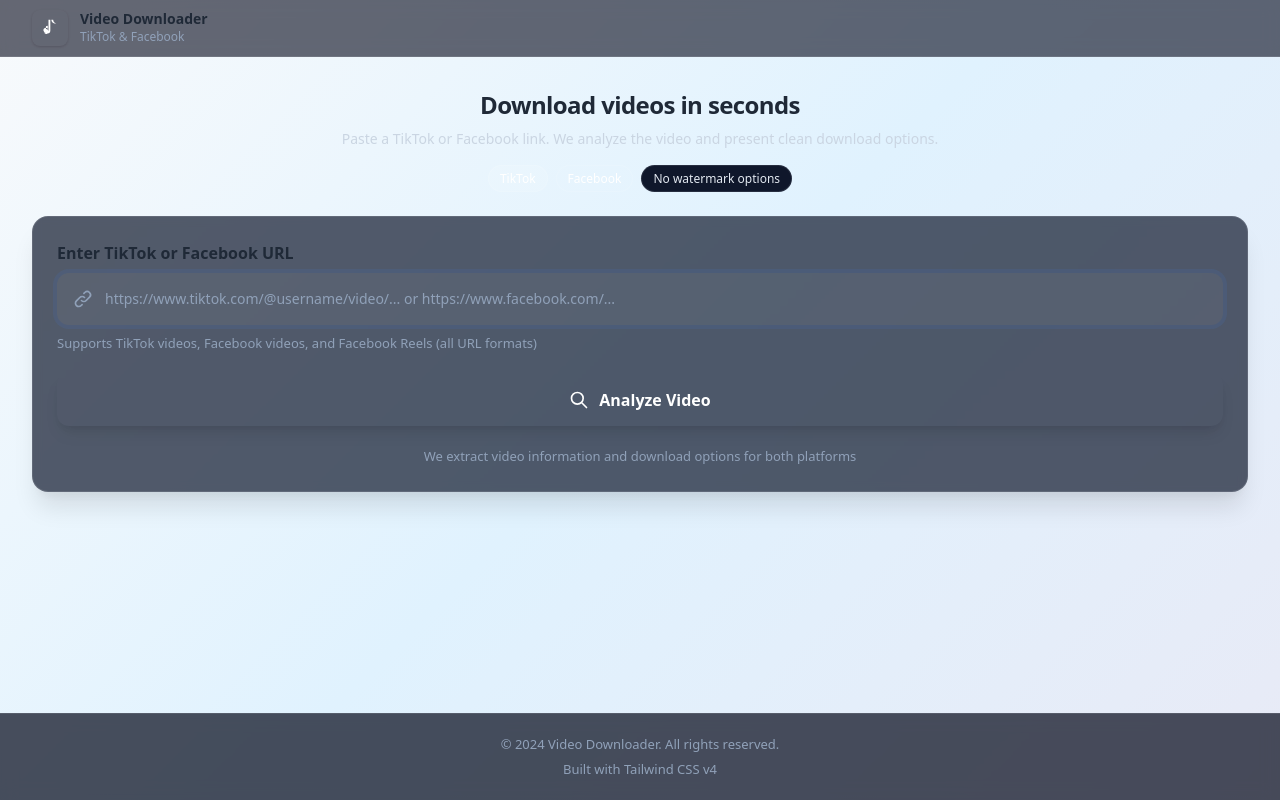
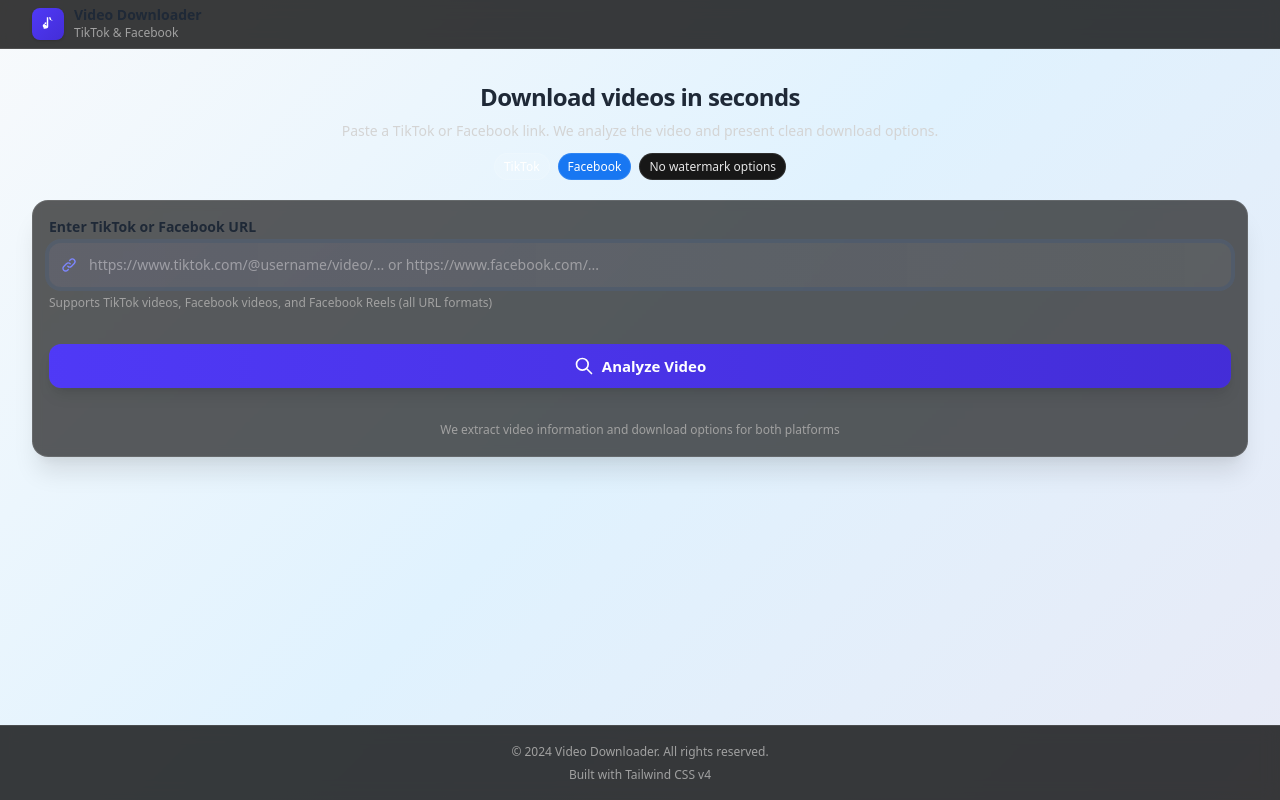
Before and after one commit to Levitzy/biartik, a Flask app: page / in a window 1280 px wide. Run offline with Flask 3, Linux system fonts and the light colour scheme; some libraries are stand-ins or nearby versions.

Commit message:
Update index.html

```diff
--- a/templates/index.html
+++ b/templates/index.html
@@ -7,230 +7,191 @@
     <meta name="description" content="Download TikTok and Facebook videos with or without watermark. Fast, free, and high quality.">
     <meta name="robots" content="index, follow">
     <script src="https://cdn.jsdelivr.net/npm/@tailwindcss/browser@4"></script>
-    <script>
-      tailwind.config = {
-        theme: {
-          extend: {
-            colors: {
-              primary: {
-                50: "#eff6ff",
-                100: "#dbeafe",
-                200: "#bfdbfe",
-                300: "#93c5fd",
-                400: "#60a5fa",
-                500: "#3b82f6",
-                600: "#2563eb",
-                700: "#1d4ed8",
-                800: "#1e40af",
-                900: "#1e3a8a"
-              },
-              success: {
-                50: "#ecfdf5",
-                100: "#d1fae5",
-                200: "#a7f3d0",
-                300: "#6ee7b7",
-                400: "#34d399",
-                500: "#10b981",
-                600: "#059669",
-                700: "#047857",
-                800: "#065f46",
-                900: "#064e3b"
-              },
-              facebook: {
-                500: "#1877f2",
-                600: "#166fe5"
-              }
-            },
-            animation: {
-              "fade-in": "fadeIn 0.6s ease-out",
-              "slide-up": "slideUp 0.5s ease-out",
-              "pulse-soft": "pulse 2s cubic-bezier(0.4, 0, 0.6, 1) infinite"
-            },
-            screens: {
-              xs: "475px",
-              "3xl": "1600px"
-            }
-          }
-        }
-      };
-    </script>
     <link rel="stylesheet" href="{{ url_for('static', filename='styles.css') }}">
   </head>
-  <body class="min-h-screen antialiased bg-slate-950 text-slate-100 selection:bg-primary-500/20 selection:text-white [background-image:radial-gradient(42rem_42rem_at_-10%_-20%,theme(colors.slate.800/.6),transparent),radial-gradient(32rem_32rem_at_120%_-10%,theme(colors.indigo.900/.5),transparent),radial-gradient(48rem_48rem_at_60%_120%,theme(colors.slate.800/.5),transparent)]">
-    <a href="#main" class="sr-only focus:not-sr-only focus:fixed focus:top-4 focus:left-4 focus:z-50 focus:rounded-lg focus:bg-slate-900 focus:px-3 focus:py-2 focus:shadow-lg">Skip to content</a>
-    <header class="sticky top-0 z-40 border-b border-white/10 bg-slate-950/70 backdrop-blur supports-[backdrop-filter]:bg-slate-950/60">
+  <body class="min-h-screen antialiased bg-neutral-950 text-neutral-100 selection:bg-indigo-500/30 selection:text-white [background-image:radial-gradient(36rem_36rem_at_-10%_-20%,theme(colors.neutral.900/.8),transparent),radial-gradient(32rem_32rem_at_120%_-10%,theme(colors.indigo.900/.5),transparent),radial-gradient(48rem_48rem_at_60%_120%,theme(colors.neutral.900/.6),transparent)]">
+    <a href="#main" class="sr-only focus:not-sr-only focus:fixed focus:top-4 focus:left-4 focus:z-50 focus:rounded-lg focus:bg-neutral-900 focus:px-3 focus:py-2 focus:shadow-lg">Skip to content</a>
+
+    <header class="sticky top-0 z-40 border-b border-white/10 bg-neutral-950/80 backdrop-blur">
       <div class="mx-auto max-w-screen-xl px-3 sm:px-6 lg:px-8">
-        <div class="flex h-14 items-center justify-between">
-          <div class="flex items-center gap-3">
-            <div class="grid h-9 w-9 place-items-center rounded-lg bg-gradient-to-br from-primary-500 to-primary-700 text-white shadow ring-1 ring-inset ring-white/10">
-              <svg class="h-5 w-5" viewBox="0 0 24 24" fill="currentColor" aria-hidden="true">
+        <div class="flex h-12 items-center justify-between">
+          <div class="flex items-center gap-2.5">
+            <div class="grid h-8 w-8 place-items-center rounded-lg bg-gradient-to-br from-indigo-600 to-indigo-700 text-white shadow ring-1 ring-inset ring-white/10">
+              <svg class="h-4 w-4" viewBox="0 0 24 24" fill="currentColor" aria-hidden="true">
                 <path d="M19.589 6.686a4.793 4.793 0 01-3.77-4.245V2h-3.445v13.672a2.896 2.896 0 01-5.201 1.743l-.002-.001.002.001a2.895 2.895 0 112.183-4.51v-3.5a6.329 6.329 0 00-2.183.4v3.5a2.895 2.895 0 11-2.183 4.51l.002.001a2.896 2.896 0 015.201-1.743V2h3.445v.441a4.793 4.793 0 003.77 4.245z"></path>
               </svg>
             </div>
             <div>
               <p class="text-sm font-bold leading-tight">Video Downloader</p>
-              <p class="text-[12px] text-slate-400">TikTok & Facebook</p>
+              <p class="text-[12px] text-neutral-400">TikTok & Facebook</p>
             </div>
           </div>
-          <div class="hidden md:flex items-center gap-3">
-            <div class="flex items-center gap-1.5 rounded-full bg-slate-900/70 px-3 py-1 text-xs shadow-sm ring-1 ring-white/10">
-              <span class="inline-flex h-2 w-2 animate-pulse-soft rounded-full bg-success-500"></span>
-              <span class="font-medium text-slate-300">Ready</span>
+          <div class="hidden md:flex items-center gap-2.5">
+            <div class="flex items-center gap-1.5 rounded-full bg-neutral-900/70 px-2.5 py-0.5 text-[12px] shadow-sm ring-1 ring-white/10">
+              <span class="inline-flex h-2 w-2 animate-pulse rounded-full bg-green-500"></span>
+              <span class="font-medium text-neutral-300">Ready</span>
             </div>
           </div>
         </div>
       </div>
     </header>
+
     <main id="main" class="flex-1">
-      <section class="mx-auto max-w-screen-xl px-3 sm:px-6 lg:px-8 py-8 sm:py-10">
+      <section class="mx-auto max-w-screen-xl px-3 sm:px-6 lg:px-8 py-6 sm:py-8">
         <div class="mx-auto max-w-2xl text-center">
           <h1 class="text-2xl font-extrabold tracking-tight sm:text-3xl">Download videos in seconds</h1>
-          <p class="mt-2 text-sm text-slate-300 sm:text-base">Paste a TikTok or Facebook link. We analyze the video and present clean download options.</p>
-          <div class="mt-4 inline-flex flex-wrap items-center justify-center gap-2">
-            <span class="rounded-full bg-white/10 text-white px-3 py-1 text-[12px] font-medium ring-1 ring-inset ring-white/10">TikTok</span>
-            <span class="rounded-full bg-facebook-500 text-white px-3 py-1 text-[12px] font-medium ring-1 ring-inset ring-white/10">Facebook</span>
-            <span class="rounded-full bg-slate-900 px-3 py-1 text-[12px] font-medium text-slate-200 ring-1 ring-inset ring-white/10">No watermark options</span>
+          <p class="mt-2 text-sm text-neutral-300 sm:text-base">Paste a TikTok or Facebook link. We analyze the video and present clean download options.</p>
+          <div class="mt-3 inline-flex flex-wrap items-center justify-center gap-2">
+            <span class="rounded-full bg-white/10 text-white px-2.5 py-1 text-[12px] font-medium ring-1 ring-inset ring-white/10">TikTok</span>
+            <span class="rounded-full px-2.5 py-1 text-[12px] font-medium text-white ring-1 ring-inset ring-white/10" style="background-color:#1877f2">Facebook</span>
+            <span class="rounded-full bg-neutral-900 px-2.5 py-1 text-[12px] font-medium text-neutral-200 ring-1 ring-inset ring-white/10">No watermark options</span>
           </div>
         </div>
-        <div class="mt-6 rounded-2xl border border-white/10 bg-slate-900/70 p-5 shadow-xl backdrop-blur-sm sm:p-6">
-          <form id="downloadForm" class="space-y-5" autocomplete="off">
+
+        <div class="mt-5 rounded-2xl border border-white/10 bg-neutral-900/70 p-4 shadow-xl backdrop-blur-sm sm:p-5">
+          <form id="downloadForm" class="space-y-4" autocomplete="off">
             <div>
-              <label for="urlInput" class="mb-2 block text-base font-semibold">Enter TikTok or Facebook URL</label>
+              <label for="urlInput" class="mb-1.5 block text-sm font-semibold">Enter TikTok or Facebook URL</label>
               <div class="group relative">
-                <div class="pointer-events-none absolute inset-y-0 left-0 z-10 flex items-center pl-4">
-                  <svg class="h-5 w-5 text-slate-400 transition-colors duration-200 group-focus-within:text-primary-400" viewBox="0 0 24 24" fill="none" stroke="currentColor" aria-hidden="true">
+                <div class="pointer-events-none absolute inset-y-0 left-0 z-10 flex items-center pl-3">
+                  <svg class="h-4 w-4 text-neutral-400 transition-colors duration-200 group-focus-within:text-indigo-400" viewBox="0 0 24 24" fill="none" stroke="currentColor" aria-hidden="true">
                     <path stroke-linecap="round" stroke-linejoin="round" stroke-width="2" d="M13.828 10.172a4 4 0 00-5.656 0l-4 4a4 4 0 105.656 5.656l1.102-1.101m-.758-4.899a4 4 0 005.656 0l4-4a4 4 0 00-5.656-5.656l-1.1 1.1"></path>
                   </svg>
                 </div>
-                <input id="urlInput" type="url" placeholder="https://www.tiktok.com/@username/video/... or https://www.facebook.com/..." class="w-full rounded-xl border border-slate-700/80 bg-white/5 pl-12 pr-16 py-3.5 text-sm text-slate-100 placeholder:text-slate-400 shadow-sm outline-none transition focus:border-primary-500/70 focus:ring-4 focus:ring-primary-500/20 sm:pl-12 sm:py-4" required aria-describedby="url-help">
-                <div class="pointer-events-none absolute inset-0 rounded-xl bg-gradient-to-r from-primary-500/5 to-transparent opacity-0 transition-opacity duration-200 group-focus-within:opacity-100"></div>
+                <input id="urlInput" type="url" placeholder="https://www.tiktok.com/@username/video/... or https://www.facebook.com/..." class="w-full rounded-xl border border-neutral-800 bg-white/5 pl-10 pr-14 py-3 text-sm text-neutral-100 placeholder:text-neutral-400 shadow-sm outline-none transition focus:border-indigo-500/70 focus:ring-4 focus:ring-indigo-500/20 sm:pl-10 sm:py-3" required aria-describedby="url-help">
+                <div class="pointer-events-none absolute inset-0 rounded-xl bg-gradient-to-r from-indigo-500/5 to-transparent opacity-0 transition-opacity duration-200 group-focus-within:opacity-100"></div>
               </div>
-              <p id="url-help" class="mt-2 text-[13px] text-slate-400">Supports TikTok videos, Facebook videos, and Facebook Reels (all URL formats)</p>
+              <p id="url-help" class="mt-1.5 text-[12px] text-neutral-400">Supports TikTok videos, Facebook videos, and Facebook Reels (all URL formats)</p>
             </div>
-            <button id="analyzeBtn" type="submit" class="w-full rounded-xl bg-gradient-to-r from-primary-600 to-primary-700 px-6 py-3.5 text-sm font-bold text-white shadow-lg ring-1 ring-inset ring-white/10 transition hover:from-primary-500 hover:to-primary-600 focus-visible:outline-none focus-visible:ring-4 focus-visible:ring-primary-500/30 disabled:cursor-not-allowed disabled:opacity-60" aria-describedby="analyze-description">
-              <span class="analyze-text flex items-center justify-center gap-2.5">
+
+            <button id="analyzeBtn" type="submit" class="w-full rounded-xl bg-gradient-to-r from-indigo-600 to-indigo-700 px-5 py-3 text-sm font-bold text-white shadow-lg ring-1 ring-inset ring-white/10 transition hover:from-indigo-500 hover:to-indigo-600 focus-visible:outline-none focus-visible:ring-4 focus-visible:ring-indigo-500/30 disabled:cursor-not-allowed disabled:opacity-60" aria-describedby="analyze-description">
+              <span class="analyze-text flex items-center justify-center gap-2">
                 <svg class="h-5 w-5" viewBox="0 0 24 24" fill="none" stroke="currentColor" aria-hidden="true">
                   <path stroke-linecap="round" stroke-linejoin="round" stroke-width="2" d="M21 21l-6-6m2-5a7 7 0 11-14 0 7 7 0 0114 0z"></path>
                 </svg>
-                <span class="text-base">Analyze Video</span>
+                <span class="text-[15px]">Analyze Video</span>
               </span>
-              <span class="loading-text hidden items-center justify-center gap-2.5">
+              <span class="loading-text hidden items-center justify-center gap-2">
                 <svg class="h-5 w-5 animate-spin" viewBox="0 0 24 24" fill="none" aria-hidden="true">
                   <circle class="opacity-25" cx="12" cy="12" r="10" stroke="currentColor" stroke-width="4"></circle>
                   <path class="opacity-75" fill="currentColor" d="M4 12a8 8 0 018-8V0C5.373 0 0 5.373 0 12h4zm2 5.291A7.962 7.962 0 014 12H0c0 3.042 1.135 5.824 3 7.938l3-2.647z"></path>
                 </svg>
-                <span class="loading-dots text-base">Analyzing</span>
+                <span class="loading-dots text-[15px]">Analyzing</span>
               </span>
             </button>
-            <p id="analyze-description" class="text-center text-[13px] text-slate-400">We extract video information and download options for both platforms</p>
+            <p id="analyze-description" class="text-center text-[12px] text-neutral-400">We extract video information and download options for both platforms</p>
           </form>
         </div>
-        <div id="errorAlert" role="alert" class="mt-6 hidden rounded-xl border border-red-500/20 bg-red-500/10 p-5">
+
+        <div id="errorAlert" role="alert" class="mt-5 hidden rounded-xl border border-red-500/20 bg-red-500/10 p-4">
           <div class="flex items-start gap-3">
-            <div class="grid h-9 w-9 place-items-center rounded-full bg-red-500/15">
-              <svg class="h-5 w-5 text-red-400" viewBox="0 0 24 24" fill="none" stroke="currentColor" aria-hidden="true">
+            <div class="grid h-8 w-8 place-items-center rounded-full bg-red-500/15">
+              <svg class="h-4 w-4 text-red-400" viewBox="0 0 24 24" fill="none" stroke="currentColor" aria-hidden="true">
                 <path stroke-linecap="round" stroke-linejoin="round" stroke-width="2" d="M12 8v4m0 4h.01M21 12a9 9 0 11-18 0 9 9 0 0118 0z"></path>
               </svg>
             </div>
             <div class="flex-1">
-              <h3 class="text-base font-bold text-red-300">Oops! Something went wrong</h3>
-              <div id="errorMessage" class="mt-1 text-sm text-red-300/90"></div>
+              <h3 class="text-sm font-bold text-red-300">Oops! Something went wrong</h3>
+              <div id="errorMessage" class="mt-1 text-[13px] text-red-300/90"></div>
             </div>
           </div>
         </div>
-        <div id="videoInfo" class="mt-6 hidden overflow-hidden rounded-2xl border border-white/10 bg-slate-900/70 shadow-xl backdrop-blur">
-          <div class="p-5 sm:p-6">
-            <div class="grid grid-cols-1 gap-6 lg:grid-cols-3">
+
+        <div id="videoInfo" class="mt-5 hidden overflow-hidden rounded-2xl border border-white/10 bg-neutral-900/70 shadow-xl backdrop-blur">
+          <div class="p-4 sm:p-5">
+            <div class="grid grid-cols-1 gap-5 lg:grid-cols-3">
               <div class="lg:col-span-1">
-                <div class="group relative mx-auto aspect-[9/16] max-w-sm overflow-hidden rounded-lg bg-slate-800/60 ring-1 ring-inset ring-white/10">
-                  <video id="videoPreview" class="hidden h-full w-full object-cover" controls muted playsinline preload="metadata" poster="" aria-label="Video preview">
-                    <source src="" type="video/mp4">
-                    Your browser does not support the video tag.
-                  </video>
-                  <img id="videoThumbnail" src="" alt="Video thumbnail" class="h-full w-full object-cover">
-                  <div id="playButtonOverlay" class="absolute inset-0 grid place-items-center bg-black/30 transition-colors duration-200 group-hover:bg-black/40" tabindex="0" role="button" aria-label="Load video preview">
-                    <div class="grid h-14 w-14 place-items-center rounded-full bg-white/95 shadow">
-                      <svg class="ml-0.5 h-6 w-6 text-slate-800" viewBox="0 0 24 24" fill="currentColor" aria-hidden="true">
+                <div class="relative mx-auto aspect-[9/16] w-full max-w-xs overflow-hidden rounded-xl bg-neutral-900 ring-1 ring-inset ring-white/10">
+                  <video id="videoPreview" class="hidden h-full w-full object-cover [mask-image:linear-gradient(to_bottom,black,black,transparent)]" controls muted playsinline preload="metadata" poster="" aria-label="Video preview"></video>
+                  <img id="videoThumbnail" src="" alt="Video thumbnail" class="h-full w-full object-cover transition duration-300 ease-out group-hover:scale-[1.02]">
+
+                  <div class="pointer-events-none absolute inset-0 rounded-xl ring-1 ring-indigo-500/20"></div>
+
+                  <div id="playButtonOverlay" class="absolute inset-0 grid place-items-center bg-black/35 backdrop-blur-[1px] transition-colors duration-200 hover:bg-black/45 focus-visible:bg-black/45" tabindex="0" role="button" aria-label="Load video preview">
+                    <div class="relative grid h-14 w-14 place-items-center rounded-full bg-white/95 shadow">
+                      <span class="absolute inset-0 -z-10 rounded-full blur-md bg-indigo-500/30"></span>
+                      <svg class="ml-0.5 h-6 w-6 text-neutral-900" viewBox="0 0 24 24" fill="currentColor" aria-hidden="true">
                         <path d="M8 5v14l11-7z"></path>
                       </svg>
                     </div>
                   </div>
-                  <div id="videoLoading" class="absolute inset-0 hidden grid place-items-center bg-black/50" aria-live="polite">
-                    <div class="text-center text-white">
-                      <svg class="mx-auto mb-2 h-7 w-7 animate-spin" viewBox="0 0 24 24" fill="none" aria-hidden="true">
-                        <circle class="opacity-25" cx="12" cy="12" r="10" stroke="currentColor" stroke-width="4"></circle>
-                        <path class="opacity-75" fill="currentColor" d="M4 12a8 8 0 018-8V0C5.373 0 0 5.373 0 12h4zm2 5.291A7.962 7.962 0 014 12H0c0 3.042 1.135 5.824 3 7.938l3-2.647z"></path>
-                      </svg>
-                      <p class="text-xs">Loading Preview...</p>
+
+                  <div id="videoLoading" class="absolute inset-0 hidden bg-gradient-to-b from-black/60 via-black/50 to-black/60" aria-live="polite">
+                    <div class="absolute inset-0 animate-pulse bg-gradient-to-r from-white/5 via-white/10 to-white/5 [mask-image:radial-gradient(40%_50%_at_50%_50%,black,transparent)]"></div>
+                    <div class="absolute bottom-3 left-3 right-3 rounded-lg bg-black/40 px-3 py-2 text-center text-[12px] text-white ring-1 ring-white/10">Loading preview…</div>
                   </div>
                 </div>
               </div>
-              </div>
-              <div class="lg:col-span-2 space-y-5">
+
+              <div class="lg:col-span-2 space-y-4">
                 <div>
-                  <h3 class="mb-3 flex items-center gap-2 text-lg font-bold sm:text-xl">
+                  <h3 class="mb-2.5 flex items-center gap-2 text-[18px] font-bold">
                     <span id="platformIcon">📹</span>
                     <span>Video Information</span>
                   </h3>
-                  <div class="space-y-3">
-                    <div class="flex flex-col gap-2.5 sm:flex-row sm:items-start">
-                      <span class="min-w-20 text-[12px] font-semibold uppercase tracking-wide text-slate-400">Title:</span>
-                      <span id="videoTitle" class="break-words text-base font-medium leading-relaxed text-slate-100 sm:text-lg"></span>
+                  <div class="space-y-2.5">
+                    <div class="flex flex-col gap-2 sm:flex-row sm:items-start">
+                      <span class="min-w-20 text-[11px] font-semibold uppercase tracking-wide text-neutral-400">Title:</span>
+                      <span id="videoTitle" class="break-words text-base font-medium leading-relaxed text-neutral-100 sm:text-[17px]"></span>
                     </div>
-                    <div class="flex flex-col gap-2.5 sm:flex-row sm:items-center">
-                      <span class="min-w-20 text-[12px] font-semibold uppercase tracking-wide text-slate-400">Author:</span>
-                      <span id="videoAuthor" class="text-base font-semibold text-primary-400 sm:text-lg"></span>
+                    <div class="flex flex-col gap-2 sm:flex-row sm:items-center">
+                      <span class="min-w-20 text-[11px] font-semibold uppercase tracking-wide text-neutral-400">Author:</span>
+                      <span id="videoAuthor" class="text-base font-semibold text-indigo-400 sm:text-[17px]"></span>
                     </div>
-                    <div class="flex flex-col gap-2.5 sm:flex-row sm:items-center">
-                      <span class="min-w-20 text-[12px] font-semibold uppercase tracking-wide text-slate-400">Duration:</span>
-                      <span id="videoDuration" class="text-base font-medium text-slate-200 sm:text-lg"></span>
+                    <div class="flex flex-col gap-2 sm:flex-row sm:items-center">
+                      <span class="min-w-20 text-[11px] font-semibold uppercase tracking-wide text-neutral-400">Duration:</span>
+                      <span id="videoDuration" class="text-base font-medium text-neutral-200 sm:text-[17px]"></span>
                     </div>
                   </div>
                 </div>
-                <div class="space-y-5">
-                  <h4 class="flex items-center gap-2 text-base font-bold sm:text-lg">
+
+                <div class="space-y-4">
+                  <h4 class="flex items-center gap-2 text-sm font-bold sm:text-base">
                     <span>⬇️</span>
                     <span>Download Options</span>
                   </h4>
                   <div id="downloadOptions" class="grid grid-cols-1 gap-3 sm:grid-cols-2 lg:grid-cols-3"></div>
-                  <div class="rounded-lg border border-white/10 bg-slate-900 p-4">
-                    <div class="mb-3 flex items-center gap-2.5">
-                      <div class="grid h-7 w-7 place-items-center rounded-full bg-blue-500/15">
-                        <svg class="h-4 w-4 text-blue-400" viewBox="0 0 24 24" fill="none" stroke="currentColor" aria-hidden="true">
+                  <div class="rounded-lg border border-white/10 bg-neutral-900 p-3">
+                    <div class="mb-2.5 flex items-center gap-2.5">
+                      <div class="grid h-6 w-6 place-items-center rounded-full bg-indigo-500/15">
+                        <svg class="h-4 w-4 text-indigo-400" viewBox="0 0 24 24" fill="none" stroke="currentColor" aria-hidden="true">
                           <path stroke-linecap="round" stroke-linejoin="round" stroke-width="2" d="M13 16h-1v-4h-1m1-4h.01M21 12a9 9 0 11-18 0 9 9 0 0118 0z"></path>
                         </svg>
                       </div>
-                      <span class="text-sm font-semibold text-slate-200">Format Availability</span>
+                      <span class="text-sm font-semibold text-neutral-200">Format Availability</span>
                     </div>
-                    <div id="formatStatus" class="space-y-2 text-sm text-slate-300"></div>
+                    <div id="formatStatus" class="space-y-2 text-[13px] text-neutral-300"></div>
                   </div>
                 </div>
               </div>
             </div>
           </div>
         </div>
-        <div id="downloadProgress" role="status" aria-live="polite" class="mx-auto mt-6 hidden max-w-2xl rounded-xl border border-white/10 bg-slate-900/70 p-5 shadow-xl backdrop-blur">
+
+        <div id="downloadProgress" role="status" aria-live="polite" class="mx-auto mt-5 hidden max-w-2xl rounded-xl border border-white/10 bg-neutral-900/70 p-4 shadow-xl backdrop-blur">
           <div class="flex flex-col items-center justify-center gap-4 sm:flex-row sm:gap-5">
             <div class="flex-shrink-0">
-              <svg class="h-9 w-9 animate-spin text-primary-400 sm:h-10 sm:w-10" viewBox="0 0 24 24" fill="none" aria-hidden="true">
+              <svg class="h-8 w-8 animate-spin text-indigo-400 sm:h-9 sm:w-9" viewBox="0 0 24 24" fill="none" aria-hidden="true">
                 <circle class="opacity-25" cx="12" cy="12" r="10" stroke="currentColor" stroke-width="4"></circle>
                 <path class="opacity-75" fill="currentColor" d="M4 12a8 8 0 018-8V0C5.373 0 0 5.373 0 12h4zm2 5.291A7.962 7.962 0 014 12H0c0 3.042 1.135 5.824 3 7.938l3-2.647z"></path>
               </svg>
             </div>
             <div class="text-center sm:text-left">
-              <h3 class="text-base font-bold text-slate-100 sm:text-lg">Preparing Your Download...</h3>
-              <p class="mt-1 text-sm text-slate-300">Please wait while we process your video</p>
+              <h3 class="text-sm font-bold text-neutral-100 sm:text-base">Preparing Your Download...</h3>
+              <p class="mt-1 text-[13px] text-neutral-300">Please wait while we process your video</p>
             </div>
           </div>
         </div>
       </section>
     </main>
-    <footer class="mt-auto border-t border-white/10 bg-slate-950/70 backdrop-blur">
-      <div class="mx-auto flex max-w-screen-xl flex-col items-center justify-between gap-1 px-3 py-5 text-[13px] text-slate-400 sm:flex-row">
+
+    <footer class="mt-auto border-t border-white/10 bg-neutral-950/80 backdrop-blur">
+      <div class="mx-auto flex max-w-screen-xl flex-col items-center justify-between gap-1 px-3 py-4 text-[12px] text-neutral-400 sm:flex-row">
         <p>© 2024 Video Downloader. All rights reserved.</p>
         <p>Built with Tailwind CSS v4</p>
       </div>
     </footer>
+
     <script src="{{ url_for('static', filename='tiktok.js') }}"></script>
     <script src="{{ url_for('static', filename='facebook.js') }}"></script>
     <script src="{{ url_for('static', filename='main.js') }}"></script>
```
Lines whose indentation alone changed are shown as unchanged.
